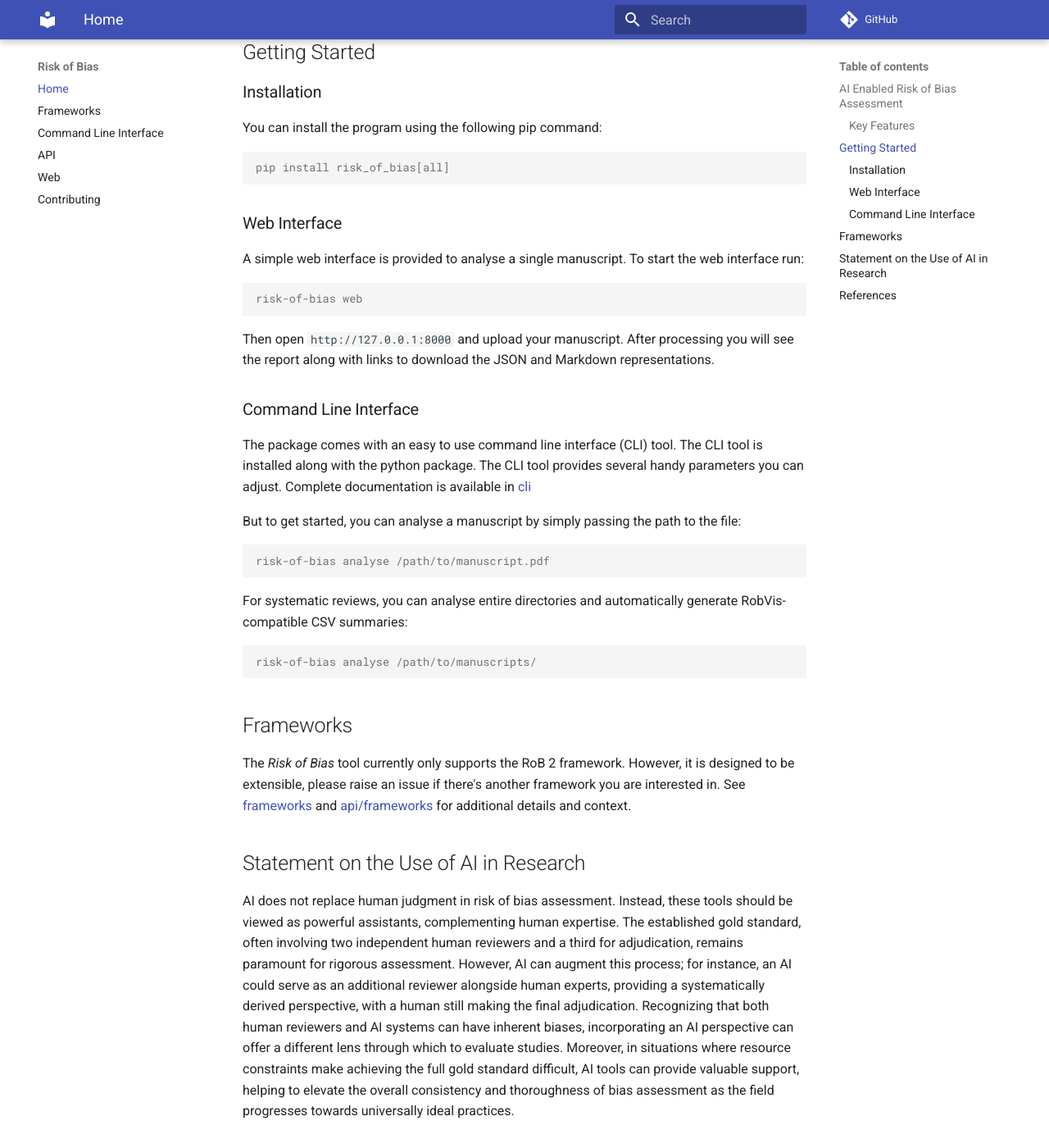
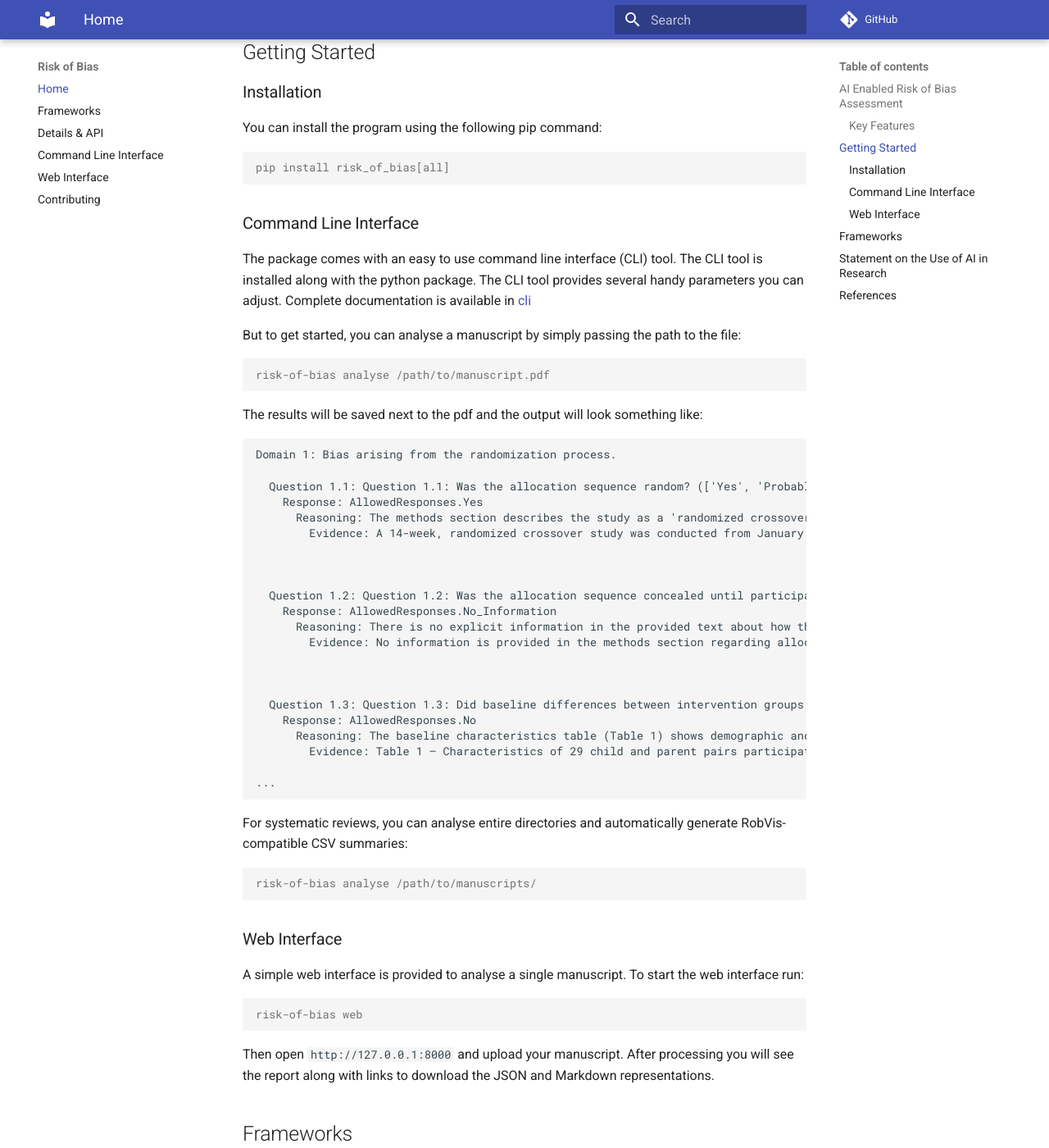
Before and after one commit to rob-luke/risk-of-bias, an MkDocs documentation site: the page built from docs/index.md, in a window 1280 px wide and 1400 px high, scrolled down 683 px. Shown: the whole window at 82% size. Built offline with MkDocs 1.6.1 and Material for MkDocs 9.7.7, drawn with Linux system fonts in a browser that asks for light colours; comment, search, counter and statistics services are not loaded.

Commit message:
feat: batch domain questions (#28)

````diff
--- a/docs/index.md
+++ b/docs/index.md
@@ -27,19 +27,6 @@ You can install the program using the following pip command:
 pip install risk_of_bias[all]
 ```
 
-### Web Interface
-
-A simple web interface is provided to analyse a single manuscript.
-To start the web interface run:
-
-```console
-risk-of-bias web
-```
-
-Then open `http://127.0.0.1:8000` and upload your manuscript.
-After processing you will see the report along with links to
-download the JSON and Markdown representations.
-
 ### Command Line Interface
 
 The package comes with an easy to use command line interface (CLI) tool.
@@ -53,11 +40,53 @@ But to get started, you can analyse a manuscript by simply passing the path to t
 risk-of-bias analyse /path/to/manuscript.pdf
 ```
 
+
+
+The results will be saved next to the pdf and the output will look something like:
+```text
+Domain 1: Bias arising from the randomization process.
+
+  Question 1.1: Question 1.1: Was the allocation sequence random? (['Yes', 'Probably Yes', 'Probably No', 'No', 'No Information', 'Not Applicable'])
+    Response: AllowedResponses.Yes
+      Reasoning: The methods section describes the study as a 'randomized crossover study' and states that 'Pairs were then randomized to receive the almond or no-almond (control) interventions.' This indicates that a random allocation sequence was used to assign participants to the initial intervention group. However, the specific method of random sequence generation (e.g., computer-generated random numbers, random number tables) is not described in the provided text.
+        Evidence: A 14-week, randomized crossover study was conducted from January 2014 to May 2014. ... Pairs were then randomized to receive the almond or no-almond (control) interventions and asked to complete daily and weekly questionnaires as well as 3 nonconsecutive, unannounced 24-hour dietary recalls throughout the 3-week intervention.
+
+
+
+  Question 1.2: Question 1.2: Was the allocation sequence concealed until participants were enrolled and assigned to interventions? (['Yes', 'Probably Yes', 'Probably No', 'No', 'No Information', 'Not Applicable'])
+    Response: AllowedResponses.No_Information
+      Reasoning: There is no explicit information in the provided text about how the allocation sequence was concealed from those enrolling participants. The methods do not mention any procedures such as sealed envelopes, central randomization, or other mechanisms to ensure allocation concealment.
+        Evidence: No information is provided in the methods section regarding allocation concealment procedures.
+
+
+
+  Question 1.3: Question 1.3: Did baseline differences between intervention groups suggest a problem with the randomization process? (['Yes', 'Probably Yes', 'Probably No', 'No', 'No Information', 'Not Applicable'])
+    Response: AllowedResponses.No
+      Reasoning: The baseline characteristics table (Table 1) shows demographic and anthropometric data for both parents and children, but since this is a crossover study, each participant serves as their own control, and baseline differences between groups are less relevant. There is no mention of significant baseline imbalances or problems with randomization in the text.
+        Evidence: Table 1 – Characteristics of 29 child and parent pairs participating in a study examining the effects of almond consumption on dietary quality, gastrointestinal function, inflammation, and immunity ... Most of the parents were non-Hispanic white women, and most children attended a school or daycare outside the home (Table 1).
+
+...
+```
+
+
 For systematic reviews, you can analyse entire directories and automatically generate RobVis-compatible CSV summaries:
 
 ```console
 risk-of-bias analyse /path/to/manuscripts/
 ```
+
+### Web Interface
+
+A simple web interface is provided to analyse a single manuscript.
+To start the web interface run:
+
+```console
+risk-of-bias web
+```
+
+Then open `http://127.0.0.1:8000` and upload your manuscript.
+After processing you will see the report along with links to
+download the JSON and Markdown representations.
 
 
 ## Frameworks
--- a/mkdocs.yml
+++ b/mkdocs.yml
@@ -8,9 +8,9 @@ theme:
 nav:
     - Home: index.md
     - Frameworks: frameworks.md
+    - Details & API: api.md
     - Command Line Interface: cli.md
-    - API: api.md
-    - Web: web.md
+    - Web Interface: web.md
     - Contributing: contributing.md
 
 
````
Also changed, not shown: README.md (+41 -13 lines), 2 other files.
